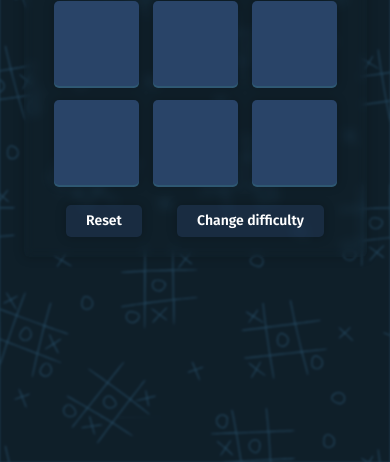
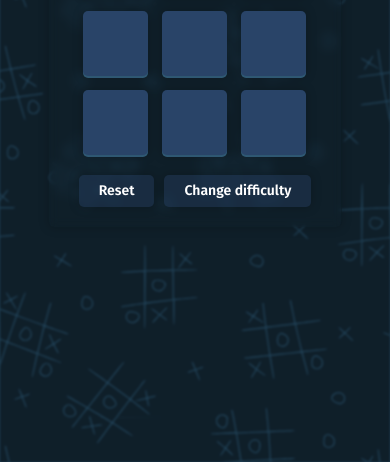
Before and after one commit to GamalHafez/tic-tac-toe-game, a plain HTML site: page index.html in a window 390 px wide. Shown: the part 382-844 px from the top of the page. Drawn offline with nearby package versions, Linux system fonts and the light colour scheme; files that its build step writes are made by us from their sources.

Commit message:
fix(responsive): adjust font size for better readability on mobile

```diff
--- a/style.scss
+++ b/style.scss
@@ -33,7 +33,7 @@ button {
 
   --font-size-30: 3rem;
   --font-size-28: 2.8rem;
-  --font-size-26: 2.6rem;
+  --font-size-20: 2rem;
   --font-size-14: 1.4rem;
   --weight-semibold: 600;
 
@@ -176,7 +176,8 @@ body {
   font-size: var(--font-size-30);
 
   @media (max-width: 550px) {
-    font-size: var(--font-size-26);
+    width: min(6.5rem);
+    font-size: var(--font-size-20);
   }
 
   &.player1-color {
```
